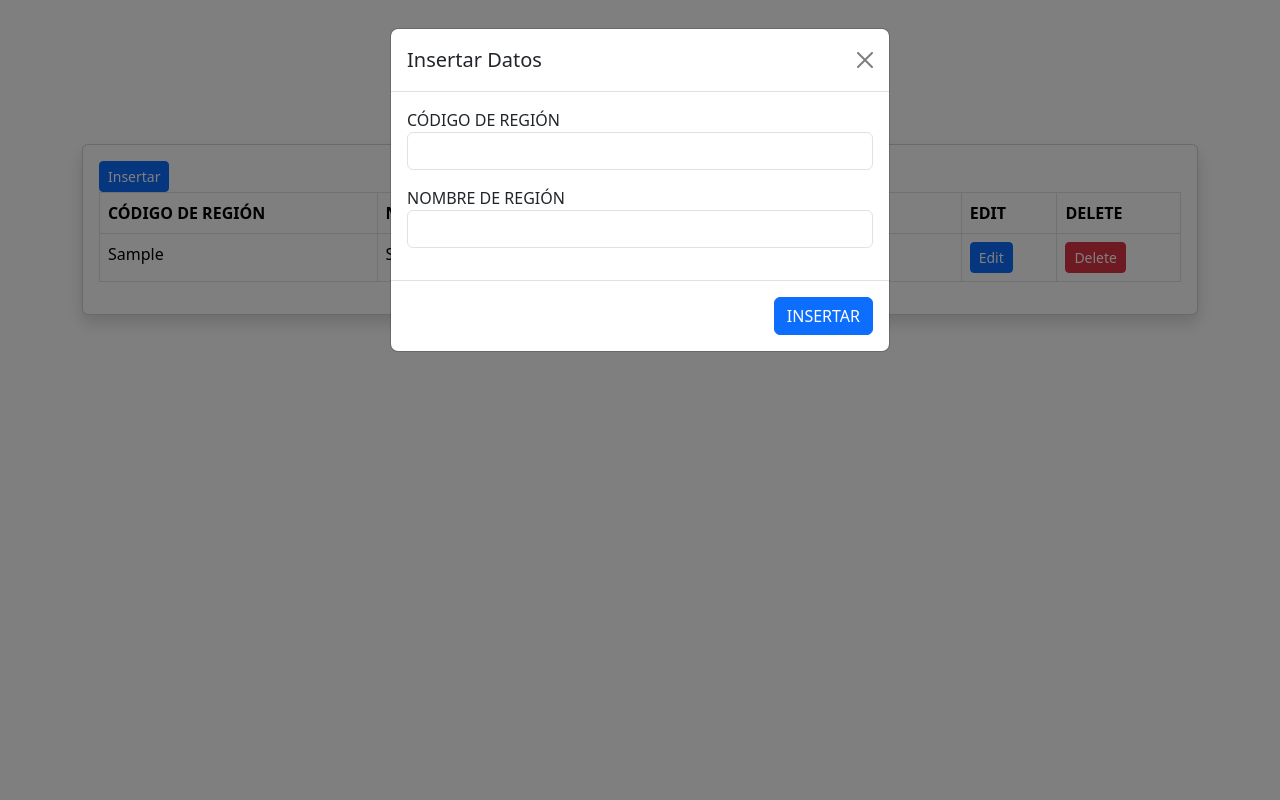
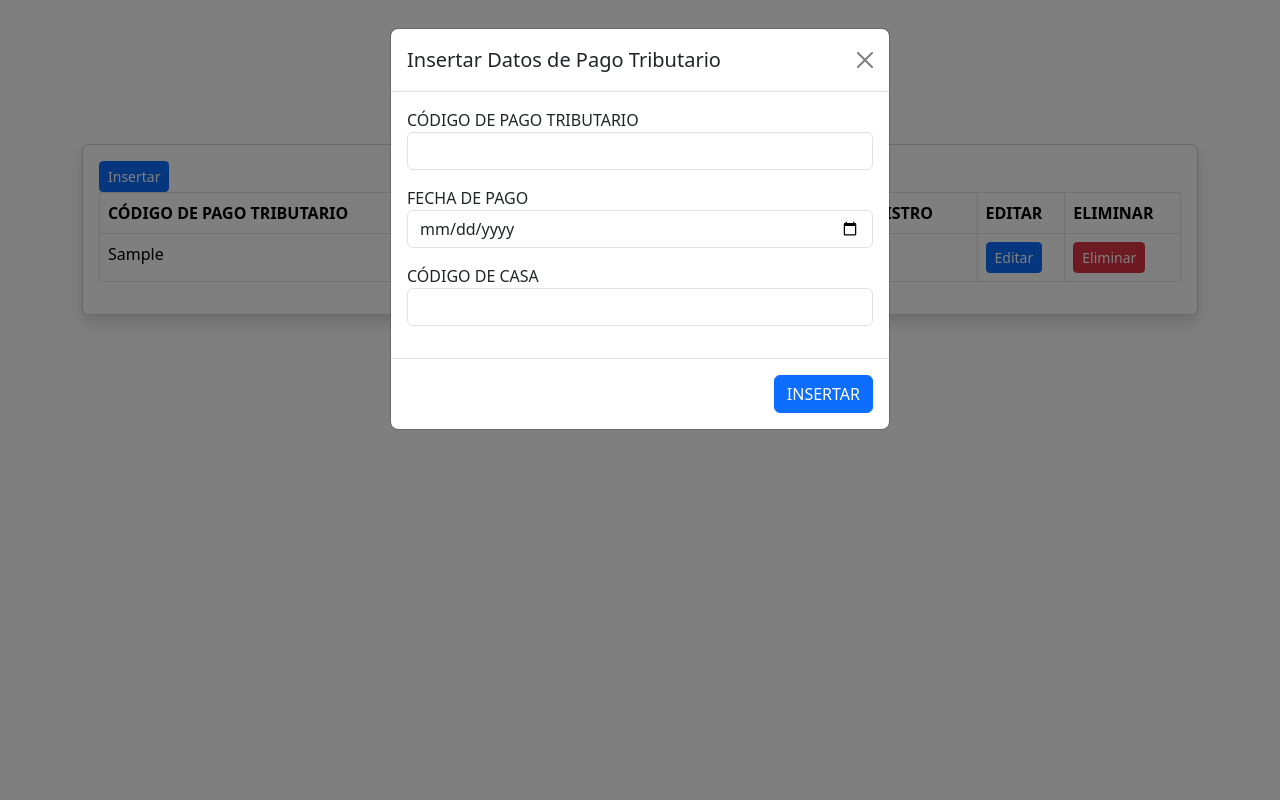
Before and after one commit to DiegoLlerena13/Base-de-Datos, a Flask app: template Pago_Tributario/templates/Pago_Tributario.html in a window 1280 px wide, after a click on "Insertar". Run offline with Flask 3, Linux system fonts and the light colour scheme; the template is opened without the code that fills it: most values are stand-ins (such as "Sample title", 1, 10 or a date in 2020).

Commit message:
Se agrego la interfaz de Pago Tributario

```diff
--- a/Pago_Tributario/templates/Pago_Tributario.html
+++ b/Pago_Tributario/templates/Pago_Tributario.html
@@ -29,15 +29,17 @@
                     <div class="modal-dialog">
                       <div class="modal-content">
                         <div class="modal-header">
-                          <h1 class="modal-title fs-5" id="exampleModalLabel">Insertar Datos</h1>
+                          <h1 class="modal-title fs-5" id="exampleModalLabel">Insertar Datos de Pago Tributario</h1>
                           <button type="button" class="btn-close" data-bs-dismiss="modal" aria-label="Close"></button>
                         </div>
                         <div class="modal-body">
-                          <form action="/region" method="post">
-                            <label>CÓDIGO DE REGIÓN</label>
-                            <input type="text" class="form-control mb-3" name="codreg">
-                            <label>NOMBRE DE REGIÓN</label>
-                            <input type="text" class="form-control mb-3" name="nomreg">
+                          <form action="/pago_tributario" method="post">
+                            <label>CÓDIGO DE PAGO TRIBUTARIO</label>
+                            <input type="text" class="form-control mb-3" name="pagtricod">
+                            <label>FECHA DE PAGO</label>
+                            <input type="date" class="form-control mb-3" name="pagtrifec">
+                            <label>CÓDIGO DE CASA</label>
+                            <input type="text" class="form-control mb-3" name="cascod">
                         </div>
                         <div class="modal-footer">
                             <button type="submit" class="btn btn-primary">INSERTAR</button>
@@ -49,45 +51,51 @@
                 <!--Tabla-->
                 <table class="table table-bordered">
                     <thead>
-                        <th scope="col">CÓDIGO DE REGIÓN</th>
-                        <th scope="col">NOMBRE DE REGIÓN</th>
-                        <th scope="col">ESTADO DE REGISTRO</th>
-                        <th scope="col">EDIT</th>
-                        <th scope="col">DELETE</th>
+                        <tr>
+                            <th scope="col">CÓDIGO DE PAGO TRIBUTARIO</th>
+                            <th scope="col">FECHA DE PAGO</th>
+                            <th scope="col">CÓDIGO DE CASA</th>
+                            <th scope="col">ESTADO DE REGISTRO</th>
+                            <th scope="col">EDITAR</th>
+                            <th scope="col">ELIMINAR</th>
+                        </tr>
                     </thead>
                     <tbody>
                         {% for d in data %}
                             <tr>
-                                <td>{{ d.RegCod }}</td>
-                                <td>{{ d.RegNom }}</td>
-                                <td>{{ d.RegEstReg }}</td>
+                                <td>{{ d.PagTriCod }}</td>
+                                <td>{{ d.PagTriFec }}</td>
+                                <td>{{ d.CasCod }}</td>
+                                <td>{{ d.PagTriEstReg }}</td>
                                 <td>
-                                    <button class="btn btn-primary btn-sm" id="btn-edit{{ d.RegCod }}" data-bs-toggle="modal" data-bs-target="#modal{{ d.RegCod }}">Edit</button>
+                                    <button class="btn btn-primary btn-sm" id="btn-edit{{ d.PagTriCod }}" data-bs-toggle="modal" data-bs-target="#modal{{ d.PagTriCod }}">Editar</button>
                                 </td>
                                 <td>
-                                    <button class="btn btn-danger btn-sm" data-bs-toggle="modal" data-bs-target="#deleteModal{{ d.RegCod }}" data-regcod="{{ d.RegCod }}" data-regnom="{{ d.RegNom }}">Delete</button>
+                                    <button class="btn btn-danger btn-sm" data-bs-toggle="modal" data-bs-target="#deleteModal{{ d.PagTriCod }}" data-pagtricod="{{ d.PagTriCod }}">Eliminar</button>
                                 </td>
                             </tr>
                             <!-- Edit Modal -->
-                            <div class="modal fade" id="modal{{ d.RegCod }}" tabindex="-1" aria-labelledby="exampleModalLabel{{ d.RegCod }}" aria-hidden="true">
+                            <div class="modal fade" id="modal{{ d.PagTriCod }}" tabindex="-1" aria-labelledby="exampleModalLabel{{ d.PagTriCod }}" aria-hidden="true">
                                 <div class="modal-dialog">
                                     <div class="modal-content">
                                         <div class="modal-header">
-                                            <h1 class="modal-title fs-5" id="exampleModalLabel{{ d.RegCod }}">{{ d.RegNom }}</h1>
+                                            <h1 class="modal-title fs-5" id="exampleModalLabel{{ d.PagTriCod }}">Editar Datos de Pago Tributario</h1>
                                             <button type="button" class="btn-close" data-bs-dismiss="modal" aria-label="Close"></button>
                                         </div>
                                         <div class="modal-body">
-                                            <form action="/edit/{{ d.RegCod }}" method="post">
-                                                <label>CÓDIGO DE REGIÓN</label>
-                                                <p>{{ d.RegCod }}</p>
-                                                <label>NOMBRE DE REGIÓN</label>
-                                                <input type="text" class="form-control mb-3" name="nomreg" value="{{ d.RegNom }}">
+                                            <form action="/edit/{{ d.PagTriCod }}" method="post">
+                                                <label>CÓDIGO DE PAGO TRIBUTARIO</label>
+                                                <p>{{ d.PagTriCod }}</p>
+                                                <label>FECHA DE PAGO</label>
+                                                <input type="date" class="form-control mb-3" name="pagtrifec" value="{{ d.PagTriFec }}">
+                                                <label>CÓDIGO DE CASA</label>
+                                                <input type="text" class="form-control mb-3" name="cascod" value="{{ d.CasCod }}">
                                                 <label>ESTADO DE REGISTRO</label>
-                                                <p>{{ d.RegEstReg }}</p>
+                                                <p>{{ d.PagTriEstReg }}</p>
                                         </div>
                                         <div class="modal-footer">
-                                            <button type="submit" name="action" value="edit" class="btn btn-primary">Save Changes<</button>
-                                            <button type="submit" name="action" value="activar" class="btn btn-primary"> Activar</button>
+                                            <button type="submit" name="action" value="edit" class="btn btn-primary">Guardar Cambios</button>
+                                            <button type="submit" name="action" value="activar" class="btn btn-primary">Activar</button>
                                             <button type="submit" name="action" value="inactivar" class="btn btn-danger">Inactivar</button>
                                             </form>
                                         </div>
@@ -95,25 +103,27 @@
                                 </div>
                             </div>
                             <!-- Delete Modal -->
-                            <div class="modal fade" id="deleteModal{{ d.RegCod }}" tabindex="-1" aria-labelledby="deleteModalLabel{{ d.RegCod }}" aria-hidden="true">
+                            <div class="modal fade" id="deleteModal{{ d.PagTriCod }}" tabindex="-1" aria-labelledby="deleteModalLabel{{ d.PagTriCod }}" aria-hidden="true">
                                 <div class="modal-dialog">
                                     <div class="modal-content">
                                         <div class="modal-header">
-                                            <h1 class="modal-title fs-5" id="deleteModalLabel{{ d.RegCod }}">Confirmar Eliminación</h1>
+                                            <h1 class="modal-title fs-5" id="deleteModalLabel{{ d.PagTriCod }}">Confirmar Eliminación</h1>
                                             <button type="button" class="btn-close" data-bs-dismiss="modal" aria-label="Close"></button>
                                         </div>
                                         <div class="modal-body">
-                                            <form>
+                                            <form action="/delete/{{ d.PagTriCod }}" method="get">
                                                 <p>¿Desea eliminar este registro?</p>
-                                                <label>CÓDIGO DE REGIÓN</label>
-                                                <p id="modalRegCod{{ d.RegCod }}">{{ d.RegCod }}</p>
-                                                <label>NOMBRE DE REGIÓN</label>
-                                                <p id="modalRegNom{{ d.RegCod }}">{{ d.RegNom }}</p>
+                                                <label>CÓDIGO DE PAGO TRIBUTARIO</label>
+                                                <p>{{ d.PagTriCod }}</p>
+                                                <label>FECHA DE PAGO</label>
+                                                <p>{{ d.PagTriFec }}</p>
+                                                <label>CÓDIGO DE CASA</label>
+                                                <p>{{ d.CasCod }}</p>
                                             </form>
                                         </div>
                                         <div class="modal-footer">
                                             <button type="button" class="btn btn-secondary" data-bs-dismiss="modal">Cancelar</button>
-                                            <a href="/delete/{{ d.RegCod }}" class="btn btn-danger">Aceptar</a>
+                                            <button type="submit" class="btn btn-danger">Aceptar</button>
                                         </div>
                                     </div>
                                 </div>
```
Also changed, not shown: Pago_Tributario/Pago_Tributario.py (+27 -41 lines).
